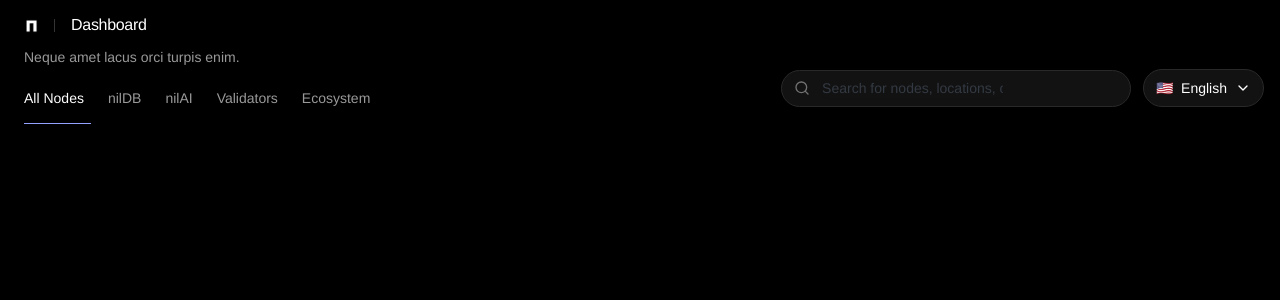
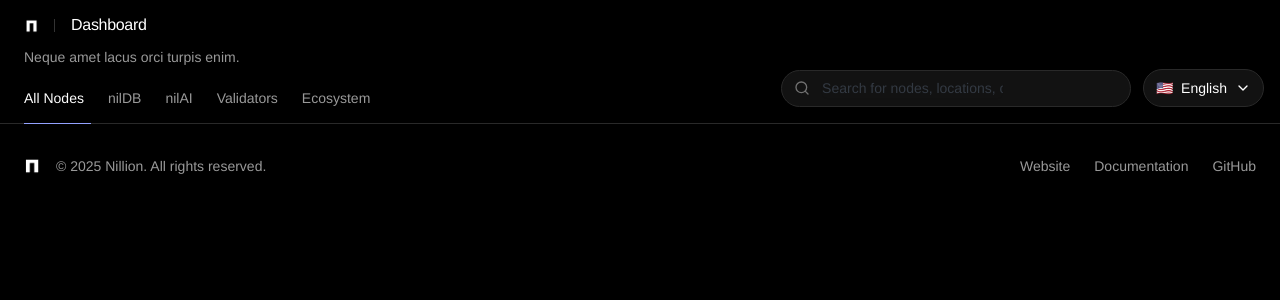
Before and after one commit to elmurci/test-xxx, a React (Vite) app: page / in a window 1280 px wide. Shown: the top 300 px of the page. Built offline with nearby package versions, Linux system fonts and the light colour scheme.

Commit message:
Add basic footer to Dashboard

```diff
--- a/src/screens/Dashboard/Dashboard.tsx
+++ b/src/screens/Dashboard/Dashboard.tsx
@@ -24,6 +24,48 @@
             selectedNodeId={selectedNodeId}
             setSelectedNodeId={setSelectedNodeId}
           />
+
+          <footer className="bg-black border-t border-solid border-[#292929] px-6 py-8">
+            <div className="flex items-center justify-between">
+              <div className="flex items-center gap-4">
+                <img
+                  className="w-4 h-4"
+                  alt="Nillion"
+                  src="/img/nillion_white_black.jpg"
+                />
+                <span className="[font-family:'TWK_Everett-Light',Helvetica] font-light text-white text-sm opacity-60">
+                  © 2025 Nillion. All rights reserved.
+                </span>
+              </div>
+
+              <div className="flex items-center gap-6">
+                <a
+                  href="https://nillion.com"
+                  target="_blank"
+                  rel="noopener noreferrer"
+                  className="[font-family:'TWK_Everett-Regular',Helvetica] font-normal text-white text-sm opacity-60 hover:opacity-100 transition-opacity duration-200"
+                >
+                  Website
+                </a>
+                <a
+                  href="https://docs.nillion.com"
+                  target="_blank"
+                  rel="noopener noreferrer"
+                  className="[font-family:'TWK_Everett-Regular',Helvetica] font-normal text-white text-sm opacity-60 hover:opacity-100 transition-opacity duration-200"
+                >
+                  Documentation
+                </a>
+                <a
+                  href="https://github.com/nillion-oss"
+                  target="_blank"
+                  rel="noopener noreferrer"
+                  className="[font-family:'TWK_Everett-Regular',Helvetica] font-normal text-white text-sm opacity-60 hover:opacity-100 transition-opacity duration-200"
+                >
+                  GitHub
+                </a>
+              </div>
+            </div>
+          </footer>
         </div>
       </div>
     </div>
```
